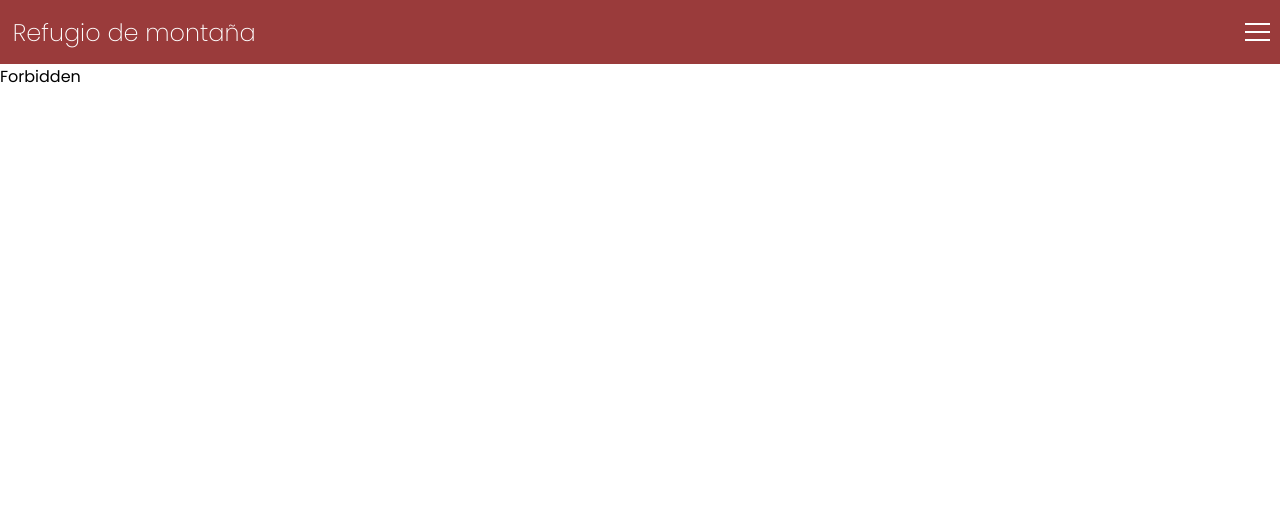
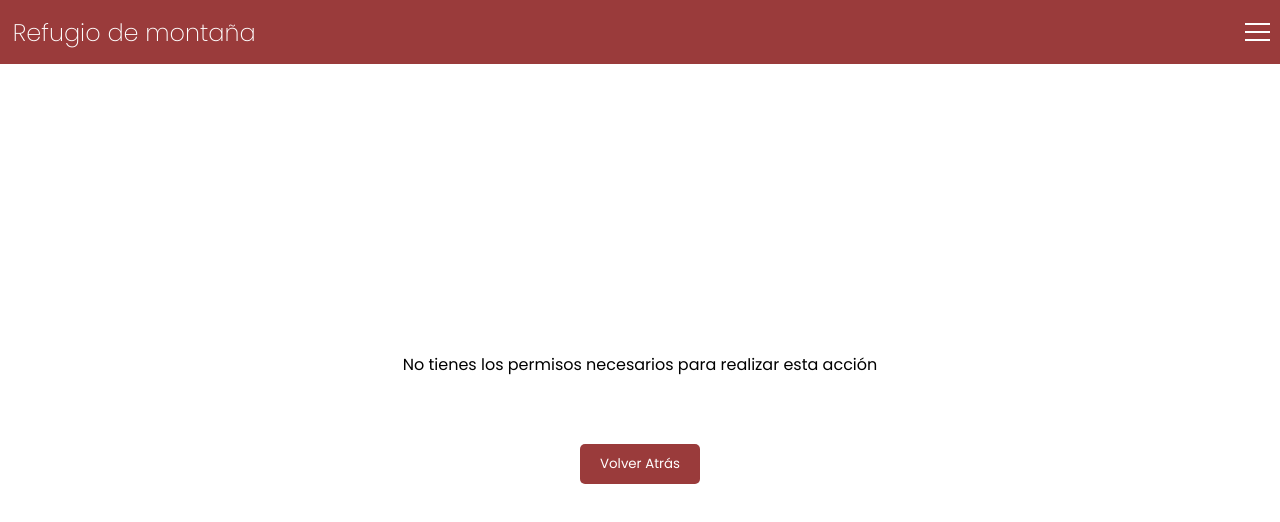
Before and after one commit to FranFernandez14/refugiodm, a React (Vite) app in the folder front/: page /forbidden in a window 1280 px wide. Shown: the top 522 px of the page. Built offline with nearby package versions, Linux system fonts and the light colour scheme; no server answers.

Commit message:
Todo arreglado al finnn

```diff
--- a/front/src/components/admin/GestionarCabaña.jsx
+++ b/front/src/components/admin/GestionarCabaña.jsx
@@ -140,7 +140,8 @@ const GestionarCabaña = () => {
           headers: {
             Authorization: `Bearer ${localStorage.getItem('token')}`
           }
-        });
+        }
+        );
         setSelectedDateRange([null, null]);
         fetchEstados();
       } catch (error) {
--- a/front/src/components/admin/GestionarReserva.jsx
+++ b/front/src/components/admin/GestionarReserva.jsx
@@ -1,6 +1,7 @@
 import React, { useEffect, useState } from 'react';
 import axios from 'axios';
 import { useParams } from 'react-router-dom';
+import { Link } from 'react-router-dom';
 import './gestionarReserva.css'
 
 const GestionarReserva = () => {
@@ -107,29 +108,39 @@ const GestionarReserva = () => {
           <p>Email: {reserva.email}</p>
           <p>Teléfono: {reserva.telefono}</p>
         </div>
-        <div>
+        <div className='botonesGestion'>
           {reserva.estadoActual === 'Pendiente' && (
             <div className='reserva-buttons'>
               <button onClick={handleAceptarByAdmin}>Aceptar Reserva</button>
               <button onClick={handleCancelarByAdmin}>Cancelar Reserva</button>
+
             </div>
           )}
           {reserva.estadoActual === 'Aceptada' && (
             <div>
               <button onClick={handleCancelarByAdmin}>Cancelar Reserva</button>
               <button onClick={handleIniciarByAdmin}>Iniciar Reserva</button>
+
             </div>
           )}
           {reserva.estadoActual === 'Iniciada' && (
             <div>
               <button onClick={handleFinalizarByAdmin}>Finalizar Reserva</button>
+
             </div>
           )}
           {reserva.estadoActual === 'Cancelada' && (
             <div>
               <button onClick={handleAceptarByAdmin}>Aceptar Reserva</button>
+
             </div>
           )}
+          {reserva.estadoActual === 'Cancelada por el administrador' && (
+             <div>
+             <button onClick={handleAceptarByAdmin}>Aceptar Reserva</button>
+
+           </div>
+         )}
         </div>
         <div>
           <h3 className='titulo-estados'>Estados de la reserva:</h3>
@@ -150,6 +161,9 @@ const GestionarReserva = () => {
             </tbody>
           </table>
         </div>
+        <div className='contContBoton'>
+        <button className='contBoton'><Link to="/admin/reservas">Atrás</Link></button>
+        </div>
       </div>
     </div>
   );
--- a/front/src/components/admin/containers/CabañaContainer.jsx
+++ b/front/src/components/admin/containers/CabañaContainer.jsx
@@ -8,7 +8,7 @@ const CabañaContainer = () => {
   const [cabañas, setCabañas] = useState([]);
   const [tiposCabaña, setTiposCabaña] = useState([]);
   const [selectedTipoCabaña, setSelectedTipoCabaña] = useState('');
-  const [selectedTamaño, setSelectedTamaño] = useState(0);
+  const [selectedTamaño, setSelectedTamaño] = useState('');
   const navigate = useNavigate();
 
   const handleTipoCabañaChange = (event) => {
--- /dev/null
+++ b/front/src/components/admin/containers/UsuarioContainer.css
@@ -0,0 +1,21 @@
+.casillaRol {
+    justify-content: space-between;
+    text-align: center;
+    display: flex;
+}
+
+.admin-usuario {
+    overflow-x: auto;
+}
+
+.numPagina {
+    display: flex;
+    justify-content: space-between;
+    align-items: center;
+    flex-wrap: wrap;
+    margin-top: 1rem;
+}
+
+.numPagina button {
+    margin-bottom: 0.5rem;
+}
--- a/front/src/components/admin/containers/UsuarioContainer.jsx
+++ b/front/src/components/admin/containers/UsuarioContainer.jsx
@@ -3,6 +3,7 @@ import axios from 'axios';
 import '../admin.css';
 import Sidebar from '../Sidebar';
 import ModificarUsuario from '../ModificarUsuario';
+import './UsuarioContainer.css';
 
 const UsuarioContainer = () => {
   const [usuarios, setUsuarios] = useState([]);
@@ -171,7 +172,7 @@ const UsuarioContainer = () => {
                     <td>
                       {usuario.rol}
                     </td>
-                    <td>
+                    <td className='casillaRol'>
                       <select
                         value={selectedRoles[usuario.id]}
                         onChange={(e) => {
@@ -187,8 +188,7 @@ const UsuarioContainer = () => {
                           <option key={rol.id} value={rol.id}>{rol.nombre}</option>
                         ))}
                       </select>
-
-                      <button onClick={() => handleTickButtonClick(usuario.id)}>✔️</button>
+                      <button onClick={() => handleTickButtonClick(usuario.id)}> ✔️</button>
                     </td>
                     <td>
                       {usuario.fechaHoraBaja == null ? <div>Alta</div> : <div>Baja</div>}
--- a/front/src/components/admin/gestionarReserva.css
+++ b/front/src/components/admin/gestionarReserva.css
@@ -3,7 +3,7 @@
     background-size: cover;
     background-repeat: no-repeat;
     background-position: right;
-    height: 92vh;
+    height: 100vh;
     display: flex;
     align-items: center;
     justify-content: center;
@@ -21,6 +21,7 @@
     display: flex;
     width: 100%;
     justify-content: center;
+    align-items: center;
     margin: 1rem 0;
 }
 .reserva-buttons > button {
@@ -29,3 +30,15 @@
 .titulo-estados {
     text-align: center;
 }
+
+.contBoton {
+    align-items: center;
+    justify-content: center;
+    margin: 15px;
+}
+
+.contContBoton {
+    align-items: center;
+    justify-content: center;
+    text-align: center;
+}
--- a/front/src/components/perfil/CambiarContraseña.jsx
+++ b/front/src/components/perfil/CambiarContraseña.jsx
@@ -14,7 +14,7 @@ const CambiarContraseña = () => {
   const [error, setError] = useState('');
 
   useEffect(() => {
-    const token = localStorage.getItem('accessToken');
+    const token = localStorage.getItem('token');
 
     if (token) {
       const decodedToken = decodeToken(token, 'secret');
--- a/front/src/components/perfil/ModificarDatos.jsx
+++ b/front/src/components/perfil/ModificarDatos.jsx
@@ -16,7 +16,7 @@ const ModificarDatos = () => {
 
 
   useEffect(() => {
-    const token = localStorage.getItem('accessToken');
+    const token = localStorage.getItem('token');
 
     if (token) {
       const decodedToken = decodeToken(token, 'secret');
--- a/front/src/components/perfil/Perfil.jsx
+++ b/front/src/components/perfil/Perfil.jsx
@@ -10,7 +10,7 @@ const Perfil = () => {
   const [usuario, setUsuario] = useState([]);
 
   useEffect(() => {
-    const token = localStorage.getItem('accessToken');
+    const token = localStorage.getItem('token');
 
     if (token) {
       const decodedToken = decodeToken(token, 'secret');
--- /dev/null
+++ b/front/src/routes/Forbidden.css
@@ -0,0 +1,24 @@
+.Cuadro {
+    display: flex;
+    flex-direction: column;
+    align-items: center;
+    justify-content: center;
+    height: 100vh;
+  }
+
+  .Texto {
+    margin-bottom: 200px;
+  }
+
+  .atras {
+    text-decoration: none;
+    padding: 10px 20px;
+    border: none;
+    border-radius: 5px;
+    cursor: pointer;
+    transition: background-color 0.3s ease;
+  }
+
+  .atras:hover {
+    background-color: #9e5454;
+  }
--- a/front/src/routes/Forbidden.jsx
+++ b/front/src/routes/Forbidden.jsx
@@ -1,8 +1,14 @@
-import React from 'react'
+import React from 'react';
+import {Link} from 'react-router-dom';
+import './Forbidden.css';
+
 
 function Forbidden() {
   return (
-    <div>Forbidden</div>
+    <div className='Cuadro'>
+      <div className='Texto'>No tienes los permisos necesarios para realizar esta acción</div>
+      <button className='atras'><Link to="/">Volver Atrás</Link></button>
+    </div>
   )
 }
 
```
Also changed, not shown: front/src/components/reserva/DetalleReserva.jsx (line endings or trailing spaces).
